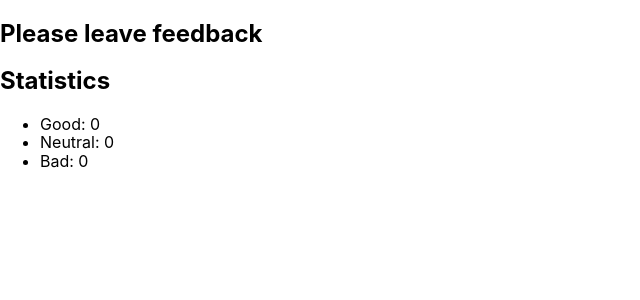
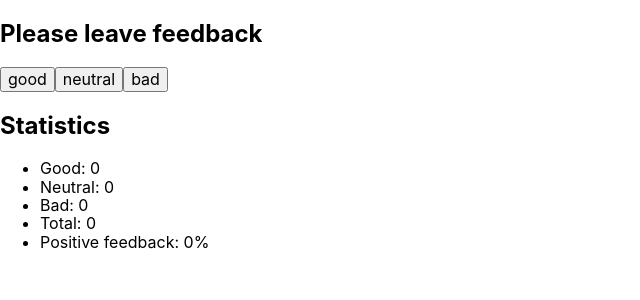
Before and after one commit to LianaSher/goit-react-hw-04-feedback, a React (Create React App) app: page / in a window 1280 px wide. Shown: the top 300 px of the page, without its empty margins (0-640 px from the left). Built offline with nearby package versions, Linux system fonts and the light colour scheme.

Commit message:
part1 and part2 are done

```diff
--- a/src/components/App.jsx
+++ b/src/components/App.jsx
@@ -1,6 +1,9 @@
 import { GlobalStyle } from "../GlobalStyles";
 
 import { Feedbacks } from "../components/feedbackStatistic/feedbackStatistic";
+
+
+
 
 export const App = () => {
   return (
--- a/src/components/FeedbackOptions/FeedbackOptions.jsx
+++ b/src/components/FeedbackOptions/FeedbackOptions.jsx
@@ -5,12 +5,8 @@ export const FeedbackOptions = ({leaveFeedback, options}) => {
     return (
 
         <div>
+            {options.map((option) => { return <button onClick={() => leaveFeedback(option)} type="button">{option}</button> })}
+        </div>
 
-        </div>
-        // <div>
-        //     <button onClick={()=>leaveFeedback("good")} type="button">Good</button>
-        //         <button onClick={()=>leaveFeedback("neutral")} type="button">Neutral</button>
-        //         <button onClick={()=>leaveFeedback("bad")} type="button">Bad</button>
-        // </div>
     );
 }
--- a/src/components/feedbackStatistic/feedbackStatistic.jsx
+++ b/src/components/feedbackStatistic/feedbackStatistic.jsx
@@ -16,6 +16,19 @@ export class Feedbacks extends Component {
         })
     }
 
+    countTotalFeedback = () => {
+        const values = Object.values(this.state);
+       return values.reduce((previousValue, number) => {
+  return previousValue + number;
+}, 0);
+    }
+
+    countPositiveFeedbackPercentage = () => {
+        if(this.state.good) {return ( this.state.good / this.countTotalFeedback() * 100)}
+        else { return 0 }
+
+    }
+
     render() {
 
         return (
@@ -28,7 +41,10 @@ export class Feedbacks extends Component {
                     <li>Good: {this.state.good}</li>
                     <li>Neutral: {this.state.neutral}</li>
                     <li>Bad: {this.state.bad}</li>
-            </ul></>
+                    <li>Total: {this.countTotalFeedback()}</li>
+                    <li>Positive feedback: {this.countPositiveFeedbackPercentage()}%</li>
+                </ul>
+            </>
         )
     }
 }
```
